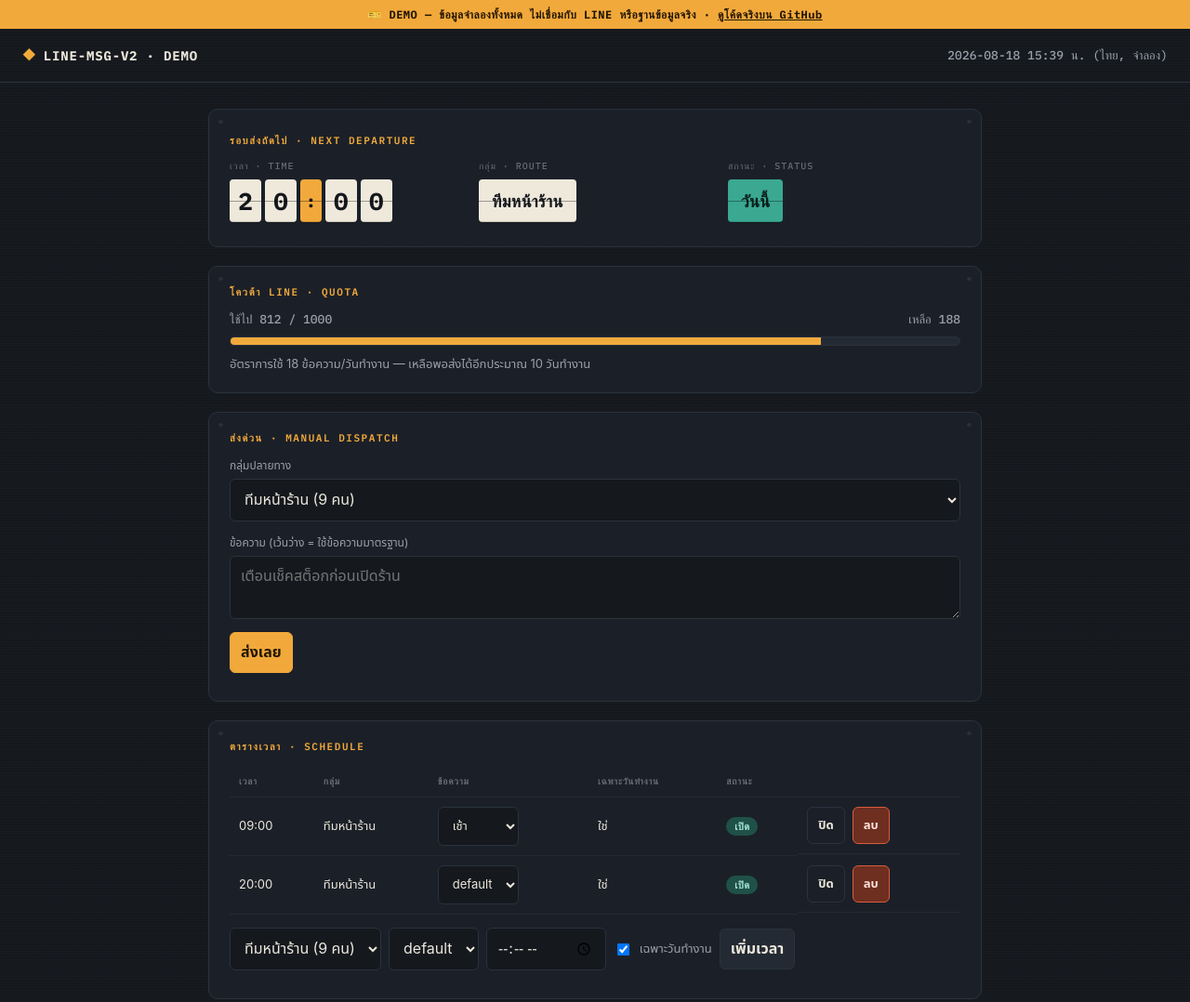
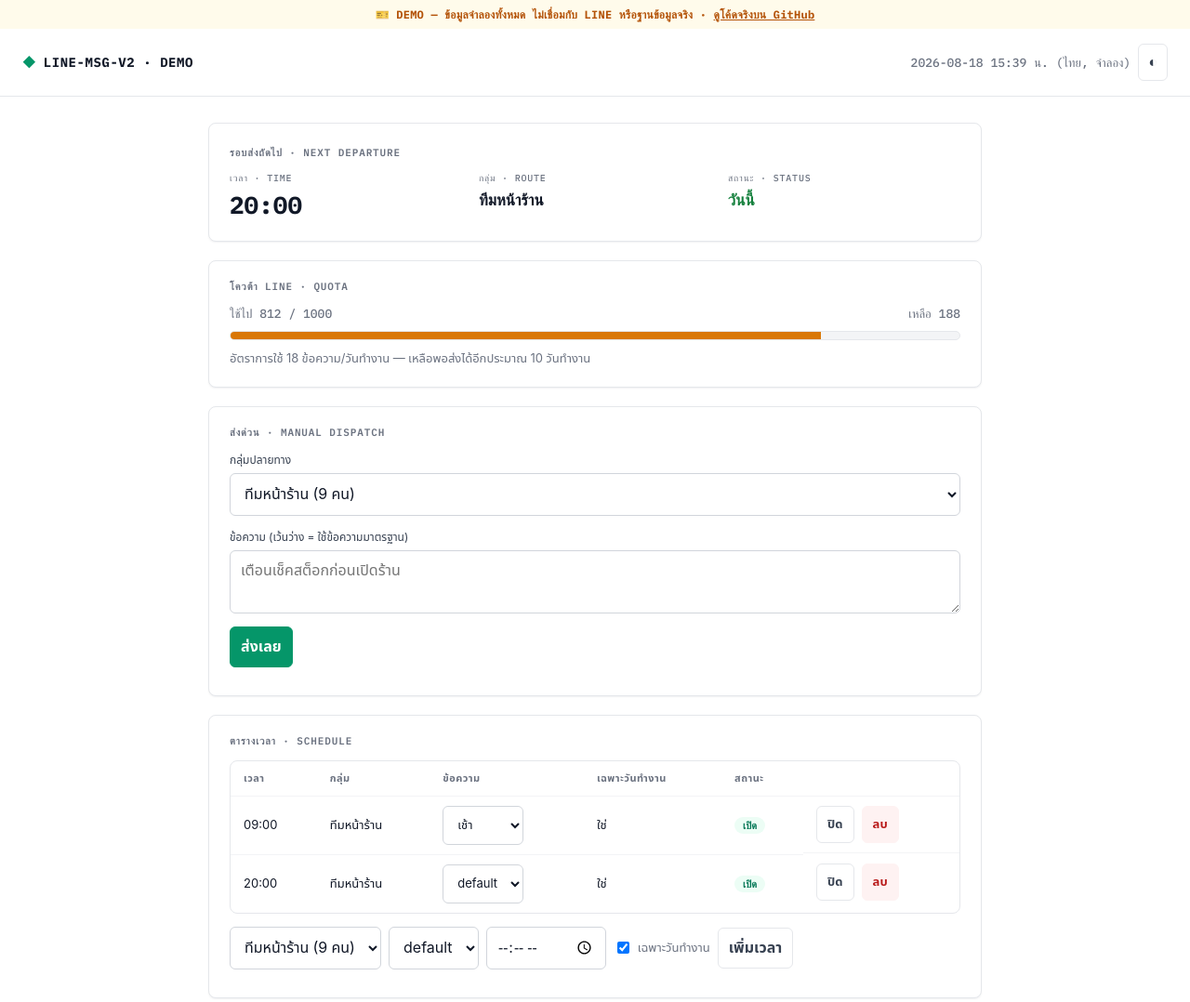
Before and after one commit to Olay097056/line-msg, a website: page public/demo.html in a window 1280 px wide. Shown: the top 1078 px of the page at 93% size. Drawn offline with Linux system fonts and the light colour scheme; a web font is replaced by a local one.

Commit message:
frontend: re-token to HyperUI light-first + dark mode (drop split-flap)
Redesign the dashboard as the cross-project HyperUI token set (matches
switch-wr-tool hyperui-v2-tokens.md), light-first with a dark toggle.
The signature split-flap departure-board visual language is removed per
user decision; the hero now renders as flat HyperUI value cells.

Theme contract (same as other projects):
- DOM: <html data-theme="light|dark">; :root=light, [data-theme='dark']=dark
- persists localStorage['linemsg_theme'] + cookie theme=light|dark (1y)
- no-FOUC inline head script + in-header #theme-toggle button (app & demo)

Evidence:
- app.css grep: data-theme/--bg-base/hero-value refs = 11 (old split-flap
  tokens --board/--flap/--amber removed; only .board-bezel/.board/hero kept)
- index.html grep: linemsg_theme + theme-toggle = 2 present
- demo.html + demo.js re-tokened identically; demo-banner moved from
  inline var(--amber) into app.css --warning-soft
- fixed JS using undeclared tokens: app.js var(--border)->--border-default,
  var(--muted) dropped; demo.js var(--seam)->--border-default
- npm run typecheck: EXIT=0; npm run test: tests 54 / pass 54 / fail 0
- CDP (headless Chrome, port 9224): click toggle light->dark flips
  data-theme+localStorage, body rgb(255,255,255)->rgb(17,24,39); 2nd click
  back to light; cookie theme=light written
- prod deploy https://line-msg-v2.vercel.app confirmed: app.css token
  refs=11, index.html theme refs=2, root/demo HTTP 200

```diff
--- a/public/app.css
+++ b/public/app.css
@@ -1,57 +1,121 @@
-/* line-msg-v2 — split-flap departure-board visual language.
-   The subject is a scheduled dispatch system, so the UI borrows the
-   mechanical vocabulary of an airport/train departure board: riveted board
-   modules, monospace flap cells for time and status, a warm graphite casing
-   instead of a generic dark-app palette. */
+/* line-msg-v2 — HyperUI light-first design system + dark toggle.
+   Cross-project theme (applied in switch-wr-tool, portfolio-tracker, ...).
+   Source: hyperui.dev design language. Tokens follow hyperui-v2-tokens.md.
+   :root = light, [data-theme='dark'] = HyperUI gray override.
+   Class names kept from the previous split-flap layout so the DOM/JS
+   contract is untouched — only their values are re-tokened. */
 
+/* ---- tokens (light-first) ---- */
 :root {
-  /* casing */
-  --board: #15191e;
-  --board-alt: #1b2028;
-  --seam: #2a323d;
-  --seam-soft: #232a33;
+  --bg-base: #ffffff;
+  --bg-card: #ffffff;
+  --bg-raised: #ffffff;
+  --bg-hover: #f3f4f6;          /* gray-100 */
+  --bg-input: #ffffff;
+  --bg-sidebar: #ffffff;
+  --border-subtle: #f3f4f6;     /* gray-100 */
+  --border-default: #e5e7eb;    /* gray-200 */
+  --border-strong: #d1d5db;     /* gray-300 */
+  --text-primary: #111827;      /* gray-900 */
+  --text-secondary: #374151;    /* gray-700 */
+  --text-muted: #6b7280;        /* gray-500 */
+  --text-faint: #9ca3af;        /* gray-400 */
 
-  /* flap face (paper-warm, not stark white) */
-  --flap: #efe9dc;
-  --ink: #14171c;
+  /* brand primary — LINE-ish green, readable on white */
+  --primary: #059669;
+  --primary-hover: #047857;
+  --primary-soft: #ecfdf5;      /* emerald-50 */
+  --primary-text: #ffffff;
+  --primary-focus: #05966922;
 
-  /* accents — amber indicator lamp, muted teal for on/active, warm rust for alerts */
-  --amber: #f2a93b;
-  --amber-dim: #8a6428;
-  --teal: #3ba892;
-  --teal-dim: #1f5148;
-  --rust: #d85b3e;
-  --rust-dim: #6e2e20;
+  /* semantic status (soft bg + strong text pairs) */
+  --success: #16a34a;
+  --success-soft: #f0fdf4;
+  --success-text: #15803d;
+  --warning: #d97706;
+  --warning-soft: #fffbeb;
+  --warning-text: #b45309;
+  --danger: #dc2626;
+  --danger-soft: #fef2f2;
+  --danger-text: #b91c1c;
+  --info: #059669;
+  --info-soft: #ecfdf5;
+  --info-text: #047857;
 
-  /* text on the casing */
-  --text: #ece7db;
-  --text-dim: #9aa1ab;
-  --text-faint: #656d78;
+  --overlay: rgba(0, 0, 0, 0.5);
+  --shadow-sm: 0 1px 2px rgba(16, 24, 40, 0.06);
+  --shadow-md: 0 4px 6px -1px rgba(16, 24, 40, 0.10), 0 2px 4px -2px rgba(16, 24, 40, 0.06);
+  --shadow-lg: 0 10px 15px -3px rgba(16, 24, 40, 0.10), 0 4px 6px -4px rgba(16, 24, 40, 0.10);
 
-  --radius: 10px;
+  --radius-xs: 2px;
+  --radius-sm: 4px;
+  --radius-md: 6px;
+  --radius-lg: 8px;
+  --radius-xl: 12px;
+  --radius-full: 999px;
+
+  --space-1: 4px; --space-2: 8px; --space-3: 12px; --space-4: 16px;
+  --space-5: 20px; --space-6: 24px; --space-8: 32px; --space-12: 48px;
+
   --mono: "IBM Plex Mono", ui-monospace, "SFMono-Regular", Menlo, monospace;
   --thai: "IBM Plex Sans Thai", "Noto Sans Thai", -apple-system, "Segoe UI", system-ui, sans-serif;
+
+  --transition-fast: 0.12s ease;
+}
+
+/* ---- tokens (dark override) ---- */
+[data-theme='dark'] {
+  --bg-base: #111827;           /* gray-900 */
+  --bg-card: #111827;
+  --bg-raised: #1f2937;         /* gray-800 */
+  --bg-hover: #374151;          /* gray-700 */
+  --bg-input: #1f2937;
+  --bg-sidebar: #1f2937;
+  --border-subtle: #1f2937;
+  --border-default: #374151;
+  --border-strong: #4b5563;
+  --text-primary: #f9fafb;
+  --text-secondary: #e5e7eb;
+  --text-muted: #9ca3af;
+  --text-faint: #8b929b;
+
+  --primary: #34d399;
+  --primary-hover: #6ee7b7;
+  --primary-soft: #064e3b;
+  --primary-text: #022c22;
+  --primary-focus: #34d39933;
+
+  --success: #4ade80;
+  --success-soft: #064e3b;
+  --success-text: #bbf7d0;
+  --warning: #fbbf24;
+  --warning-soft: #78350f;
+  --warning-text: #fde68a;
+  --danger: #f87171;
+  --danger-soft: #7f1d1d;
+  --danger-text: #fecaca;
+  --info: #34d399;
+  --info-soft: #064e3b;
+  --info-text: #bbf7d0;
 }
 
 * { box-sizing: border-box; }
 
 html, body {
   margin: 0;
-  background: var(--board);
-  color: var(--text);
+  background: var(--bg-base);
+  color: var(--text-primary);
   min-height: 100vh;
   font-family: var(--thai);
   overflow-wrap: anywhere;
   overflow-x: hidden;
-  /* faint vertical scan texture — a nod to board louvers, kept very subtle */
-  background-image:
-    repeating-linear-gradient(180deg, rgba(255,255,255,0.012) 0px, rgba(255,255,255,0.012) 1px, transparent 1px, transparent 3px);
+  -webkit-font-smoothing: antialiased;
 }
 
 .hidden { display: none !important; }
 
 :focus-visible {
-  outline: 2px solid var(--amber);
+  outline: 2px solid var(--primary);
   outline-offset: 2px;
 }
 
@@ -68,45 +132,29 @@ html, body {
   padding: 24px;
 }
 
-.login-board { width: 100%; max-width: 340px; }
-
+.login-board { width: 100%; max-width: 380px; }
 .login-form { display: contents; }
 .login-form .field { margin-top: 18px; }
 
-/* ---------------------------------------------------------- board bezel */
-/* Every card on the page is a "board module": a riveted panel with an
-   eyebrow label, echoing the physical housing of a split-flap unit. */
+/* ---------------------------------------------------------- cards / bezel
+   Renamed from "board/bezel" but kept as aliases so the DOM contract holds. */
 .board { margin-bottom: 20px; }
 
 .board-bezel {
-  background: var(--board-alt);
-  border: 1px solid var(--seam);
-  border-radius: var(--radius);
+  background: var(--bg-card);
+  border: 1px solid var(--border-default);
+  border-radius: var(--radius-lg);
   padding: 20px 22px;
-  position: relative;
+  box-shadow: var(--shadow-sm);
 }
-
-.board-bezel::before,
-.board-bezel::after {
-  content: "";
-  position: absolute;
-  top: 10px;
-  width: 5px;
-  height: 5px;
-  border-radius: 50%;
-  background: var(--seam);
-  box-shadow: inset 0 1px 1px rgba(0,0,0,0.4);
-}
-.board-bezel::before { left: 10px; }
-.board-bezel::after { right: 10px; }
 
 .eyebrow {
   font-family: var(--mono);
   font-size: 11px;
   font-weight: 600;
-  letter-spacing: 0.14em;
+  letter-spacing: 0.08em;
   text-transform: uppercase;
-  color: var(--amber);
+  color: var(--text-muted);
   margin-bottom: 14px;
 }
 
@@ -115,25 +163,26 @@ header {
   display: flex;
   align-items: center;
   justify-content: space-between;
-  padding: 18px 24px;
-  border-bottom: 1px solid var(--seam);
+  gap: 12px;
+  padding: 16px 24px;
+  background: var(--bg-card);
+  border-bottom: 1px solid var(--border-default);
+  position: sticky;
+  top: 0;
+  z-index: 20;
 }
 
 .brand { display: flex; align-items: center; gap: 8px; }
-.brand-mark { color: var(--amber); font-size: 14px; }
+.brand-mark { color: var(--primary); font-size: 14px; }
 .brand-name {
   font-family: var(--mono);
   font-weight: 700;
-  letter-spacing: 0.06em;
+  letter-spacing: 0.04em;
   font-size: 14px;
-  color: var(--text);
+  color: var(--text-primary);
 }
 
-.header-clock {
-  font-family: var(--mono);
-  font-size: 13px;
-  color: var(--text-dim);
-}
+.header-clock { font-family: var(--mono); font-size: 13px; color: var(--text-muted); }
 
 main {
   max-width: 880px;
@@ -143,7 +192,7 @@ main {
 
 @media (max-width: 480px) {
   main { padding: 16px 12px; }
-  header { padding: 14px 16px; flex-wrap: wrap; gap: 8px; }
+  header { padding: 12px 16px; flex-wrap: wrap; gap: 8px; }
 }
 
 .board-footer {
@@ -154,8 +203,23 @@ main {
   padding: 24px 16px 40px;
 }
 
+/* ---------------------------------------------------------- theme toggle */
+.theme-toggle-btn {
+  display: inline-flex;
+  align-items: center;
+  justify-content: center;
+  background: var(--bg-card);
+  border: 1px solid var(--border-default);
+  border-radius: var(--radius-md);
+  color: var(--text-secondary);
+  cursor: pointer;
+  padding: 7px 10px;
+  transition: color var(--transition-fast), border-color var(--transition-fast);
+}
+.theme-toggle-btn:hover { border-color: var(--primary); color: var(--primary); }
+
 /* ---------------------------------------------------------- hero board */
-.hero-board .board-bezel { padding: 26px 22px; }
+.hero-board .board-bezel { padding: 24px 22px; }
 
 .hero-grid {
   display: grid;
@@ -167,192 +231,178 @@ main {
 .hero-cell-label {
   font-family: var(--mono);
   font-size: 10px;
-  letter-spacing: 0.1em;
+  letter-spacing: 0.08em;
   text-transform: uppercase;
-  color: var(--text-faint);
+  color: var(--text-muted);
 }
+
+.hero-value {
+  font-family: var(--mono);
+  font-weight: 700;
+  font-size: 26px;
+  color: var(--text-primary);
+  line-height: 1.1;
+  font-variant-numeric: tabular-nums;
+}
+.hero-value.small { font-size: 17px; }
+.hero-value .tag { font-size: 14px; color: var(--text-muted); }
+.hero-value.ok { color: var(--success-text); }
+.hero-value.warn { color: var(--warning-text); }
+.hero-value.danger { color: var(--danger-text); }
 
 .flap-row { display: flex; gap: 4px; flex-wrap: wrap; }
 
-.flap {
-  display: inline-flex;
-  align-items: center;
-  justify-content: center;
-  min-width: 34px;
-  height: 46px;
-  padding: 0 6px;
-  background: var(--flap);
-  color: var(--ink);
+/* legacy flap classes — retained as inert aliases (split-flap removed) */
+.flap, .flap-static, .flap-colon, .split-word, .flapping {
+  display: inline-block;
+  background: var(--bg-hover);
+  color: var(--text-primary);
   font-family: var(--mono);
   font-weight: 700;
-  font-size: 26px;
-  border-radius: 4px;
-  box-shadow: 0 1px 0 rgba(0,0,0,0.25), inset 0 -12px 0 -11px rgba(0,0,0,0.18);
-  position: relative;
-  overflow: hidden;
+  border-radius: var(--radius-sm);
+  padding: 2px 6px;
 }
-/* the horizontal seam that splits every physical flap card in half */
-.flap::after {
-  content: "";
-  position: absolute;
-  left: 0; right: 0; top: 50%;
-  height: 1px;
-  background: rgba(0,0,0,0.35);
-}
-
-.flap.wide { min-width: auto; padding: 0 14px; font-size: 18px; letter-spacing: 0.02em; }
-.flap.amber { background: var(--amber); }
-.flap.teal { background: var(--teal); color: #08201b; }
-.flap.rust { background: var(--rust); color: #2a0f08; }
-
-.flap-static, .flap-colon {
-  display: inline-flex;
-  align-items: center;
-  justify-content: center;
-  width: 30px; height: 40px;
-  background: var(--flap);
-  color: var(--ink);
-  font-family: var(--mono);
-  font-weight: 700;
-  font-size: 22px;
-  border-radius: 4px;
-  margin: 0 1px;
-}
-.flap-colon { width: 14px; background: transparent; color: var(--amber); }
-
-.split-word { display: flex; justify-content: center; margin: 18px 0 8px; }
-
-@keyframes flap-flip {
-  0% { transform: rotateX(0deg); }
-  50% { transform: rotateX(-90deg); }
-  100% { transform: rotateX(0deg); }
-}
-.flap.flipping, .flap-static.flipping { animation: flap-flip 0.28s ease-in; }
 
 /* ------------------------------------------------------------- quota */
 .quota-bar {
   height: 10px;
-  background: var(--seam-soft);
-  border-radius: 5px;
+  background: var(--bg-hover);
+  border-radius: var(--radius-full);
   overflow: hidden;
   margin: 10px 0;
-  border: 1px solid var(--seam);
+  border: 1px solid var(--border-default);
 }
-.quota-bar-fill { height: 100%; background: var(--teal); }
-.quota-bar-fill.warn { background: var(--amber); }
-.quota-bar-fill.danger { background: var(--rust); }
+.quota-bar-fill { height: 100%; background: var(--info); transition: width 0.3s ease; }
+.quota-bar-fill.warn { background: var(--warning); }
+.quota-bar-fill.danger { background: var(--danger); }
 
 .quota-numbers {
   display: flex;
   justify-content: space-between;
   font-family: var(--mono);
   font-size: 13px;
-  color: var(--text-dim);
+  color: var(--text-muted);
 }
 
-.quota-projection {
-  margin-top: 10px;
-  font-size: 13px;
-  color: var(--text-dim);
-}
+.quota-projection { margin-top: 10px; font-size: 13px; color: var(--text-muted); }
 
 /* -------------------------------------------------------------- forms */
 input, select, textarea, button {
   font: inherit;
-  color: var(--text);
-  background: var(--board);
-  border: 1px solid var(--seam);
-  border-radius: 6px;
+  color: var(--text-primary);
+  background: var(--bg-input);
+  border: 1px solid var(--border-strong);
+  border-radius: var(--radius-md);
   padding: 9px 11px;
+  transition: border-color var(--transition-fast), box-shadow var(--transition-fast);
 }
-
-input, select, textarea { font-family: var(--thai); }
+input:focus, select:focus, textarea:focus {
+  border-color: var(--primary);
+  box-shadow: 0 0 0 3px var(--primary-focus);
+  outline: none;
+}
+input::placeholder { color: var(--text-faint); }
 
 textarea { width: 100%; resize: vertical; min-height: 64px; }
 
 button {
   cursor: pointer;
-  background: var(--seam-soft);
-  border-color: var(--seam);
-  color: var(--text);
+  background: var(--bg-raised);
+  border-color: var(--border-default);
+  color: var(--text-secondary);
   font-weight: 600;
-  font-family: var(--thai);
-  transition: filter 0.12s ease;
+  transition: background var(--transition-fast), color var(--transition-fast), border-color var(--transition-fast);
 }
-button:hover { filter: brightness(1.15); }
+button:hover { background: var(--bg-hover); color: var(--text-primary); }
 button:disabled { opacity: 0.5; cursor: not-allowed; }
-button.secondary { background: transparent; }
-button.danger { background: var(--rust-dim); border-color: var(--rust); color: #ffe3da; }
+button.secondary { background: var(--bg-card); }
+button.danger {
+  background: var(--danger-soft);
+  border-color: var(--danger-soft);
+  color: var(--danger-text);
+}
+button.danger:hover { background: var(--danger-text); color: var(--bg-card); border-color: var(--danger-text); }
 
 .btn-primary {
-  background: var(--amber);
-  border-color: var(--amber);
-  color: #241703;
+  background: var(--primary);
+  border-color: var(--primary);
+  color: var(--primary-text);
 }
-.btn-primary:hover { filter: brightness(1.08); }
+.btn-primary:hover { background: var(--primary-hover); border-color: var(--primary-hover); color: var(--primary-text); }
 
 .row { display: flex; gap: 8px; align-items: center; flex-wrap: wrap; }
 .form-row { margin-top: 14px; }
-.check-label { font-size: 13px; color: var(--text-dim); }
+.check-label { font-size: 13px; color: var(--text-muted); display: inline-flex; align-items: center; gap: 6px; }
 .field { display: grid; gap: 5px; margin-bottom: 14px; }
-.field label { font-size: 12px; color: var(--text-dim); }
+.field label { font-size: 12px; color: var(--text-secondary); }
+.field label span { color: var(--text-muted); }
 
 /* -------------------------------------------------------------- tables */
-.table-scroll { overflow-x: auto; }
+.table-scroll { overflow-x: auto; border: 1px solid var(--border-default); border-radius: var(--radius-lg); background: var(--bg-card); }
 table { width: 100%; border-collapse: collapse; font-size: 13px; }
 th, td {
   text-align: left;
-  padding: 10px 10px;
-  border-bottom: 1px solid var(--seam-soft);
+  padding: 10px 14px;
+  border-bottom: 1px solid var(--border-subtle);
   white-space: nowrap;
 }
 th {
-  color: var(--text-faint);
+  color: var(--text-muted);
   font-weight: 600;
-  font-family: var(--mono);
-  font-size: 10px;
-  letter-spacing: 0.08em;
+  font-size: 11px;
   text-transform: uppercase;
+  letter-spacing: 0.04em;
 }
 td.wrap { white-space: normal; }
-td { font-family: var(--thai); }
+tr:last-child td { border-bottom: none; }
+tbody tr:hover td { background: var(--bg-hover); }
 
 .badge {
   display: inline-block;
-  padding: 3px 9px;
-  border-radius: 999px;
+  padding: 2px 9px;
+  border-radius: var(--radius-full);
   font-size: 11px;
-  font-weight: 700;
+  font-weight: 600;
   font-family: var(--mono);
-  letter-spacing: 0.03em;
 }
-.badge.sent { background: var(--teal-dim); color: #a9e8db; }
-.badge.failed { background: var(--rust-dim); color: #ffcabc; }
-.badge.skipped_quota, .badge.skipped_weekend, .badge.skipped_disabled, .badge.skipped_duplicate {
-  background: var(--amber-dim); color: #ffe0a8;
-}
-.badge.active { background: var(--teal-dim); color: #a9e8db; }
-.badge.pending { background: var(--amber-dim); color: #ffe0a8; }
-.badge.inactive { background: var(--seam-soft); color: var(--text-dim); }
-.badge.error { background: var(--rust-dim); color: #ffcabc; }
-.badge.warn { background: var(--amber-dim); color: #ffe0a8; }
-.badge.info { background: var(--teal-dim); color: #a9e8db; }
+.badge.sent, .badge.active, .badge.info, .badge.pending_sent { background: var(--success-soft); color: var(--success-text); }
+.badge.failed, .badge.error, .badge.pending_failed { background: var(--danger-soft); color: var(--danger-text); }
+.badge.skipped_quota, .badge.skipped_weekend, .badge.skipped_disabled,
+.badge.skipped_duplicate, .badge.warn, .badge.pending { background: var(--warning-soft); color: var(--warning-text); }
+.badge.inactive, .badge.skipped { background: var(--bg-hover); color: var(--text-muted); }
+.badge.active { background: var(--info-soft); color: var(--info-text); }
+.badge.pending { background: var(--warning-soft); color: var(--warning-text); }
 
-.msg { font-size: 13px; margin-top: 10px; font-family: var(--thai); }
-.msg.error { color: #ff9d85; }
-.msg.ok { color: #7fe0c9; }
+.msg { font-size: 13px; margin-top: 10px; }
+.msg.error { color: var(--danger-text); }
+.msg.ok { color: var(--success-text); }
 
-.tabs { display: flex; gap: 4px; margin-bottom: 14px; }
-.tabs button {
+.tabs { display: flex; gap: 4px; margin-bottom: 14px; border-bottom: 1px solid var(--border-default); }
+.tabs button, .tabs .tab-btn {
   background: transparent;
-  color: var(--text-dim);
+  color: var(--text-muted);
   border: none;
   border-radius: 0;
-  padding: 6px 10px;
+  padding: 8px 12px;
   font-family: var(--mono);
   font-size: 12px;
-  letter-spacing: 0.04em;
+  border-bottom: 2px solid transparent;
+  margin-bottom: -1px;
 }
-.tabs button.active { color: var(--amber); border-bottom: 2px solid var(--amber); }
+.tabs button.active, .tabs .tab-btn.active { color: var(--primary); border-bottom-color: var(--primary); }
+.tabs button:hover, .tabs .tab-btn:hover { background: transparent; color: var(--text-primary); }
 
-.empty { color: var(--text-faint); font-size: 13px; padding: 12px 0; font-family: var(--thai); }
+.empty { color: var(--text-faint); font-size: 13px; padding: 12px 0; }
+
+/* demo banner */
+.demo-banner {
+  background: var(--warning-soft);
+  color: var(--warning-text);
+  font-family: var(--mono);
+  font-size: 12px;
+  font-weight: 700;
+  letter-spacing: 0.02em;
+  text-align: center;
+  padding: 8px 12px;
+}
+.demo-banner a { color: var(--warning-text); }
--- a/public/demo.html
+++ b/public/demo.html
@@ -9,19 +9,22 @@
   <link rel="preconnect" href="https://fonts.gstatic.com" crossorigin />
   <link href="https://fonts.googleapis.com/css2?family=IBM+Plex+Mono:wght@500;600;700&family=IBM+Plex+Sans+Thai:wght@400;500;600;700&display=swap" rel="stylesheet" />
   <link rel="stylesheet" href="/app.css" />
-  <style>
-    .demo-banner {
-      background: var(--amber);
-      color: #241703;
-      font-family: var(--mono);
-      font-size: 12px;
-      font-weight: 700;
-      letter-spacing: 0.04em;
-      text-align: center;
-      padding: 8px 12px;
-    }
-    .demo-banner a { color: #241703; }
-  </style>
+  <script>
+    (function () {
+      var t = 'light';
+      try {
+        var s = localStorage.getItem('linemsg_theme');
+        if (s === 'light' || s === 'dark') {
+          t = s;
+        } else {
+          var m = document.cookie.match(/(?:^|;\\s*)theme=([^;]*)/);
+          var c = m ? decodeURIComponent(m[1]) : '';
+          if (c === 'light' || c === 'dark') t = c;
+        }
+      } catch (e) {}
+      document.documentElement.dataset.theme = t;
+    })();
+  </script>
 </head>
 <body>
   <div class="demo-banner">
@@ -37,6 +40,7 @@
       </div>
       <div class="row">
         <span id="clock" class="header-clock"></span>
+        <button type="button" class="theme-toggle-btn" id="theme-toggle" aria-label="สลับธีม" title="สลับธีม">◐</button>
       </div>
     </header>
 
--- a/public/demo.js
+++ b/public/demo.js
@@ -7,6 +7,24 @@
 // accidentally ship with mock data wired in.
 
 const $ = (sel) => document.querySelector(sel);
+
+// ---- theme bridge (HyperUI light/dark) ----
+(function themeBridge() {
+  const KEY = 'linemsg_theme';
+  const COOKIE = 'theme';
+  function setTheme(t) {
+    document.documentElement.dataset.theme = t;
+    try { localStorage.setItem(KEY, t); } catch (e) {}
+    document.cookie = `${COOKIE}=${t}; path=/; max-age=31536000; SameSite=Lax`;
+  }
+  const btn = document.getElementById('theme-toggle');
+  if (btn) {
+    btn.addEventListener('click', () => {
+      const cur = document.documentElement.dataset.theme === 'dark' ? 'dark' : 'light';
+      setTheme(cur === 'dark' ? 'light' : 'dark');
+    });
+  }
+})();
 
 function escapeHtml(s) {
   return String(s).replace(/[&<>"']/g, (c) => ({
@@ -268,32 +286,24 @@ function renderHero() {
   }
   const { schedule, dayOffset, away } = next;
   const group = state.groups.find((g) => g.id === schedule.group_id);
-  const digits = fmtTime(schedule.send_at_local).replace(':', '').split('');
   const dueSoon = dayOffset === 0 && away <= 2;
   const statusText = dueSoon ? 'กำลังส่ง' : dayOffset === 0 ? 'วันนี้' : dayOffset === 1 ? 'พรุ่งนี้' : `อีก ${dayOffset} วัน`;
-  const statusClass = dueSoon ? 'rust' : 'teal';
+  const statusClass = dueSoon ? 'danger' : 'ok';
 
   el.innerHTML = `
     <div class="hero-cell">
       <span class="hero-cell-label">เวลา · TIME</span>
-      <div class="flap-row">
-        <span class="flap">${digits[0]}</span><span class="flap">${digits[1]}</span>
-        <span class="flap amber" style="min-width:16px;font-size:18px">:</span>
-        <span class="flap">${digits[2]}</span><span class="flap">${digits[3]}</span>
-      </div>
+      <div class="hero-value">${escapeHtml(fmtTime(schedule.send_at_local))}</div>
     </div>
     <div class="hero-cell">
       <span class="hero-cell-label">กลุ่ม · ROUTE</span>
-      <div class="flap-row"><span class="flap wide">${escapeHtml(group?.name ?? '—')}</span></div>
+      <div class="hero-value small">${escapeHtml(group?.name ?? '—')}</div>
     </div>
     <div class="hero-cell">
       <span class="hero-cell-label">สถานะ · STATUS</span>
-      <div class="flap-row"><span class="flap wide ${statusClass}">${statusText}</span></div>
+      <div class="hero-value small ${statusClass}">${statusText}</div>
     </div>
   `;
-  requestAnimationFrame(() => {
-    el.querySelectorAll('.flap').forEach((f, i) => setTimeout(() => f.classList.add('flipping'), i * 55));
-  });
 }
 
 // -------------------------------------------------------------------- quota
@@ -483,8 +493,8 @@ function renderMessage() {
   if (state.templates.length === 0) { el.innerHTML = '<div class="empty">ยังไม่มีข้อความ</div>'; return; }
   const usageCount = (id) => state.schedules.filter((s) => s.message_id === id).length;
   el.innerHTML = state.templates.map((t) => `
-    <div class="field" style="border-bottom:1px solid var(--seam);padding-bottom:12px;margin-bottom:12px">
-      <label>${escapeHtml(t.name)} <span style="color:var(--text-dim)">(ใช้อยู่ ${usageCount(t.id)} ตาราง)</span></label>
+    <div class="field" style="border-bottom:1px solid var(--border-default);padding-bottom:12px;margin-bottom:12px">
+      <label>${escapeHtml(t.name)} <span>(ใช้อยู่ ${usageCount(t.id)} ตาราง)</span></label>
       <textarea data-template-id="${t.id}">${escapeHtml(t.body)}</textarea>
       <div class="row">
         <button data-action="save-message" data-id="${t.id}">บันทึก</button>
```
Also changed, not shown: README.th.md (+8 -0 lines), public/app.js (+27 -16 lines), public/index.html (+17 -0 lines), README.md.
